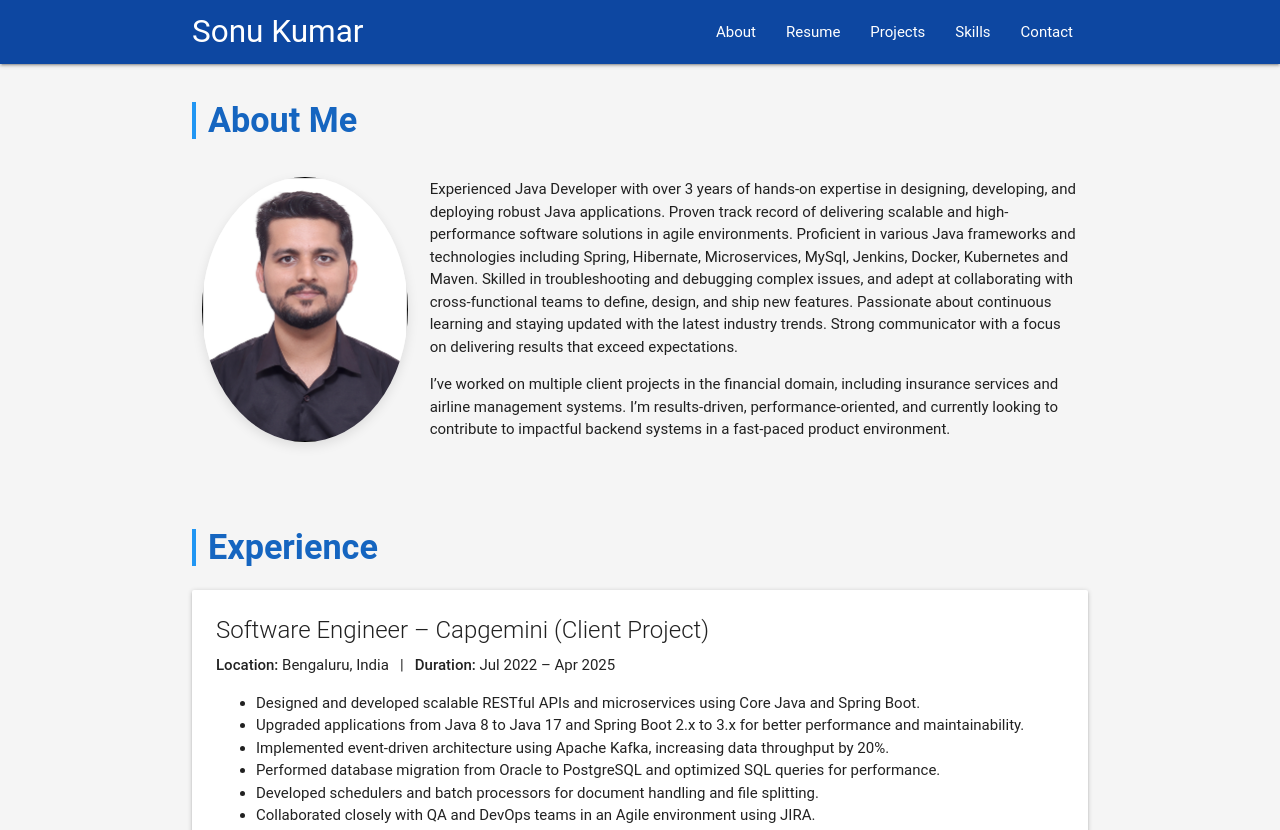
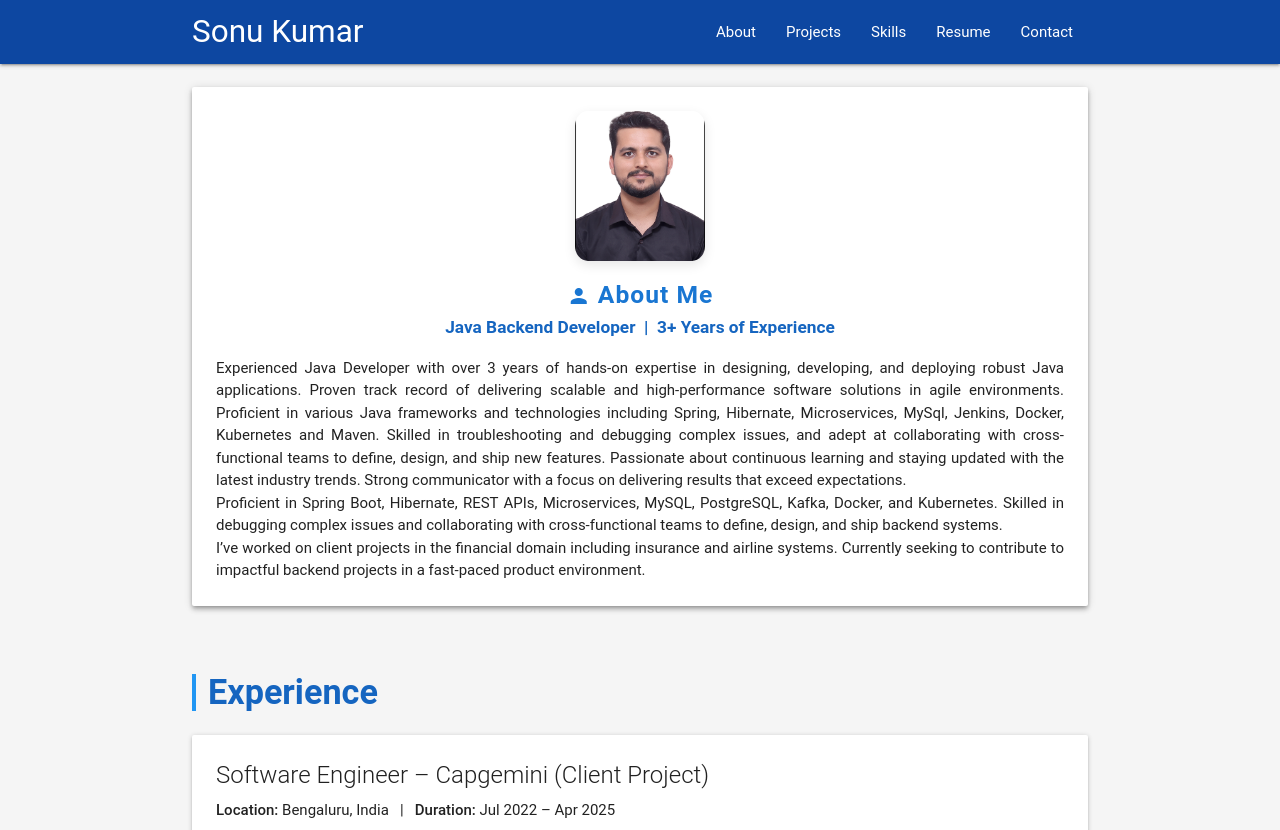
Before and after one commit to cs2sonu1903/portfolio-sonu, a plain HTML site: page index.html in a window 1280 px wide. Shown: the top 830 px of the page. Drawn offline with nearby package versions, Linux system fonts and the light colour scheme.

Commit message:
Added Education section and updated profile photo display

```diff
--- a/index.html
+++ b/index.html
@@ -62,9 +62,9 @@
       <a href="#" class="brand-logo">Sonu Kumar</a>
       <ul class="right hide-on-med-and-down">
         <li><a href="#about">About</a></li>
-        <li><a href="#resume">Resume</a></li>
         <li><a href="#projects">Projects</a></li>
         <li><a href="#skills">Skills</a></li>
+        <li><a href="#resume">Resume</a></li>
         <li><a href="#contact">Contact</a></li>
       </ul>
     </div>
@@ -81,20 +81,19 @@
     </p>
   </div> -->
 
-  <!-- About Section -->
+ <!-- About Section -->
 <div class="container section" id="about">
-  <h4 class="section-title">About Me</h4>
+  <div class="card z-depth-2">
+    <div class="card-content center-align">
 
-  <div class="row valign-wrapper">
-    <div class="col s12 m4 center-align" style="padding: 10px;">
+      <!-- Profile Photo -->
       <div style="
-        width: 100%;
-        max-width: 150%;
-        aspect-ratio: auto;
-        border-radius: 50%;
+        width: 130px;
+        height: 150px;
+        border-radius: 10%;
         overflow: hidden;
-        margin: 0 auto;
-        box-shadow: 0 4px 12px rgba(0, 0, 0, 0.1);
+        margin: 0 auto 20px;
+        box-shadow: 0 4px 12px rgba(0,0,0,0.1);
       ">
         <img src="SonuPhotoPS.JPG" alt="Sonu Kumar" style="
           width: 100%;
@@ -103,18 +102,32 @@
           display: block;
         ">
       </div>
-    </div>
 
-    <div class="col s12">
-      <p>
+      <!-- Name -->
+      <!-- <h5 class="blue-text text-darken-2">Sonu Kumar</h5>
+      <p><strong>Java Backend Developer | 3+ Years of Experience</strong></p> -->
+      <h5 class="blue-text text-darken-2" style="font-weight: 700; letter-spacing: 1px; margin-bottom: 10px;">
+        <i class="material-icons" style="vertical-align: middle;">person</i>
+        About Me
+      </h5>
+      <h6 class="blue-text text-darken-3" style="font-weight: 700; margin-top: 10px; margin-bottom: 20px;">
+        Java Backend Developer &nbsp;|&nbsp; 3+ Years of Experience
+      </h6>
+
+
+      <!-- Bio -->
+      <p style="text-align: justify;">
         Experienced Java Developer with over 3 years of hands-on expertise in designing, developing, and deploying robust Java applications. Proven track record of delivering scalable and high-performance software solutions in agile environments. Proficient in various Java frameworks and technologies including Spring, Hibernate, Microservices, MySql, Jenkins, Docker, Kubernetes and Maven. Skilled in troubleshooting and debugging complex issues, and adept at collaborating with cross-functional teams to define, design, and ship new features. Passionate about continuous learning and staying updated with the latest industry trends. Strong communicator with a focus on delivering results that exceed expectations.
+      <p style="text-align: justify;">
+        Proficient in Spring Boot, Hibernate, REST APIs, Microservices, MySQL, PostgreSQL, Kafka, Docker, and Kubernetes. Skilled in debugging complex issues and collaborating with cross-functional teams to define, design, and ship backend systems.
       </p>
-      <p>
-        I’ve worked on multiple client projects in the financial domain, including insurance services and airline management systems. I’m results-driven, performance-oriented, and currently looking to contribute to impactful backend systems in a fast-paced product environment.
+      <p style="text-align: justify;">
+        I’ve worked on client projects in the financial domain including insurance and airline systems. Currently seeking to contribute to impactful backend projects in a fast-paced product environment.
       </p>
     </div>
   </div>
 </div>
+
 
 
 
@@ -172,16 +185,6 @@
         <a href="https://github.com/cs2sonu1903/BrownFieldAirlineProject" target="_blank">🔗 View on GitHub</a>
       </div>
     </div>
-
-
-    <!-- <div class="card">
-      <div class="card-content">
-        <span class="card-title">Life Quotation System – Insurance Client (Capgemini)</span>
-        <p>
-          Designed and maintained REST APIs for a real-time life quotation engine. Migrated codebase from Java 8 to 17 and Spring Boot 2.x to 3.x. Handled batch processing, database migration from Oracle to PostgreSQL, and integrated Kafka for event-driven processing.
-        </p>
-      </div>
-    </div> -->
   </div>
 
   <!-- Skills Section -->
@@ -189,12 +192,15 @@
     <h4 class="section-title">Skills</h4>
     <div class="skills">
       <span>Java 8/17</span>
+      <span>Multithreading</span>
+      <span>Collection Framework</span>
       <span>Spring Boot</span>
+      <span>Spring Security</span>
       <span>REST APIs</span>
+      <span>Kafka</span>
+      <span>JPA / Hibernate</span>
       <span>PostgreSQL</span>
       <span>Oracle SQL</span>
-      <span>Kafka</span>
-      <span>JPA / Hibernate</span>
       <span>Docker</span>
       <span>Git</span>
       <span>JUnit / Mockito</span>
@@ -202,6 +208,29 @@
       <span>Agile / Scrum</span>
     </div>
   </div>
+
+  <!-- Education Section -->
+<div class="container section" id="education">
+  <h4 class="section-title">Education</h4>
+
+  <div class="card">
+    <div class="card-content">
+      <span class="card-title">
+        <i class="material-icons left" style="margin-right: 10px;">school</i>
+        B.Tech in Computer Science and Engineering
+      </span>
+      <p><strong>College:</strong> ITS Engineering College, Greater Noida, UP</p>
+      <p><strong>Duration:</strong> Jan 2017 – Jul 2021</p>
+      <p><strong>CGPA:</strong> 76.1%</p>
+      <ul class="browser-default">
+        <li>Cleared a college-level coding test during 2nd year and was selected for a commercial project under the industry collaboration program.</li>
+        <li>Actively participated in coding competitions, tech fests, and developer workshops.</li>
+        <li>Developed early interest in backend development and Java-based applications.</li>
+      </ul>
+    </div>
+  </div>
+</div>
+
 
   <!-- Resume Section -->
   <div class="container section" id="resume">
```
